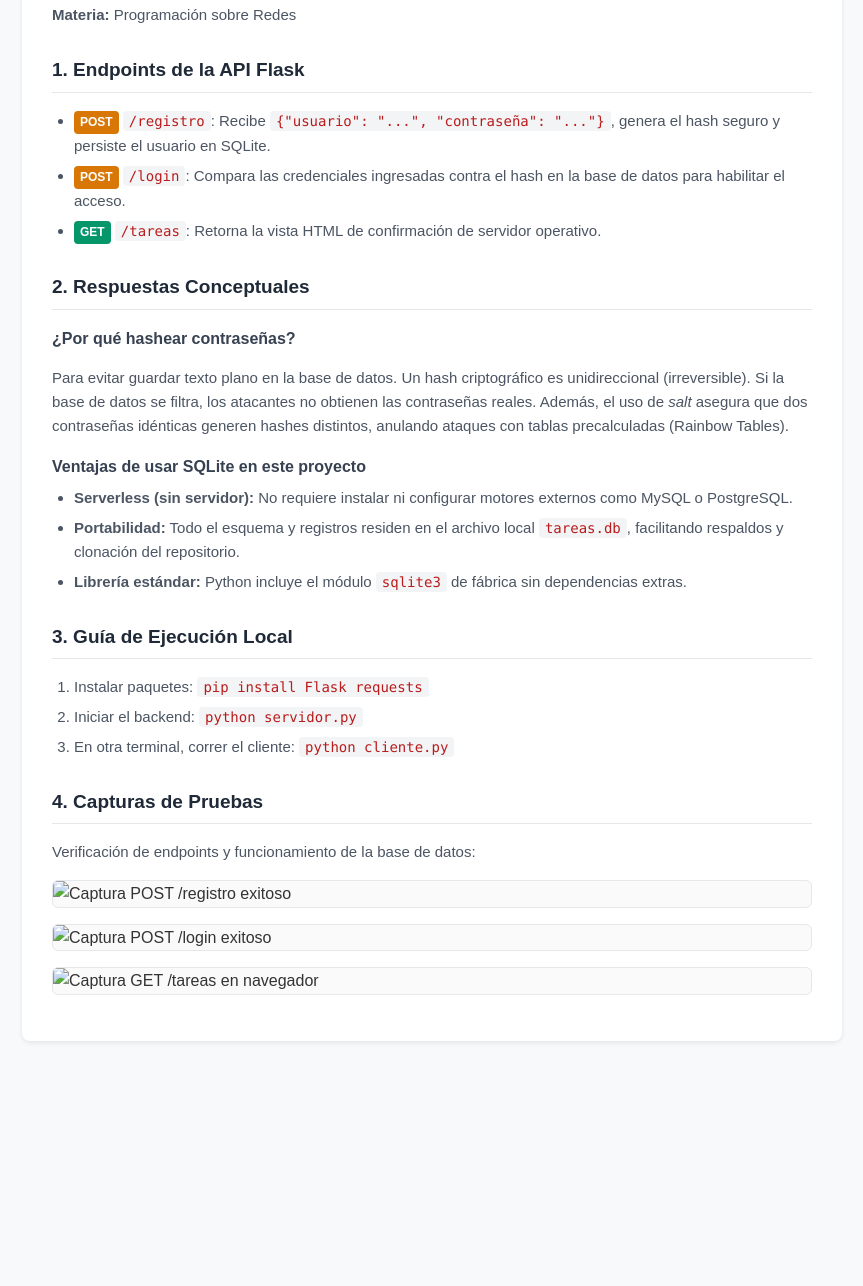
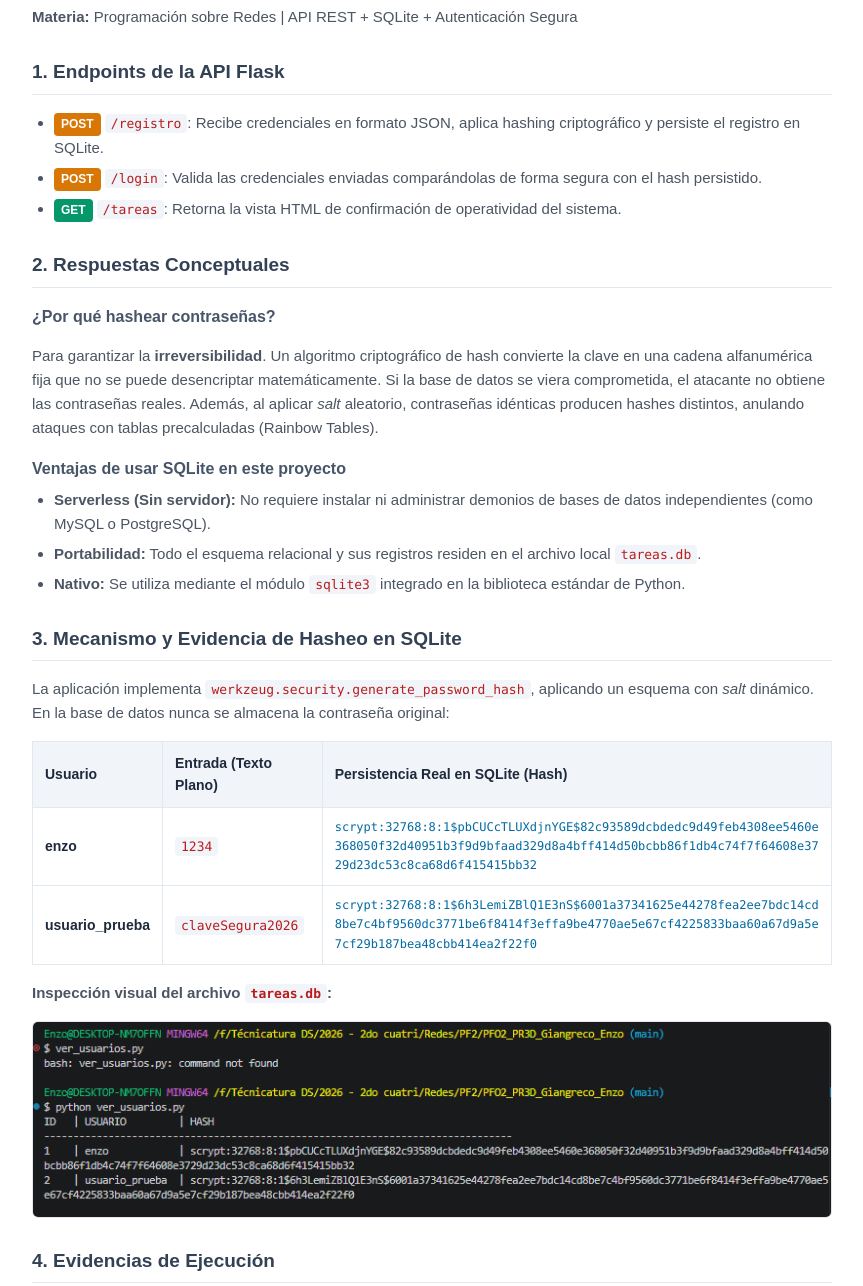
Before and after one commit to enluuca/PFO2_PR3D_Giangreco_Enzo, a plain HTML site: page index.html in a window 1280 px wide. Shown: the part 125-1411 px from the top of the page, without its empty margins (208-1071 px from the left). Before the commit the page ends 1196 px from the top, so only its background shows below. Drawn offline with Linux system fonts and the light colour scheme.

Commit message:
PFO2 v.02

```diff
--- a/index.html
+++ b/index.html
@@ -7,40 +7,40 @@
     <style>
         body {
             font-family: Arial, Helvetica, sans-serif;
-            background-color: #f7f9fa;
-            color: #333;
+            background-color: #f8fafc;
+            color: #1e293b;
             line-height: 1.6;
             margin: 0;
             padding: 30px 15px;
         }
 
         .container {
-            max-width: 760px;
+            max-width: 800px;
             margin: 0 auto;
             background: #ffffff;
-            padding: 30px;
+            padding: 32px;
             border-radius: 8px;
-            box-shadow: 0 2px 5px rgba(0, 0, 0, 0.08);
+            box-shadow: 0 2px 6px rgba(0, 0, 0, 0.06);
         }
 
         h1 {
             color: #1e3a8a;
-            border-bottom: 2px solid #e5e7eb;
+            border-bottom: 2px solid #e2e8f0;
             padding-bottom: 12px;
             margin-top: 0;
             font-size: 24px;
         }
 
         h2 {
-            color: #1f2937;
+            color: #334155;
             margin-top: 28px;
             font-size: 19px;
-            border-bottom: 1px solid #e5e7eb;
+            border-bottom: 1px solid #e2e8f0;
             padding-bottom: 6px;
         }
 
         h3 {
-            color: #374151;
+            color: #475569;
             font-size: 16px;
             margin-bottom: 6px;
         }
@@ -60,17 +60,17 @@
         }
 
         code {
-            background-color: #f3f4f6;
+            background-color: #f1f5f9;
             color: #b91c1c;
             padding: 2px 6px;
             border-radius: 4px;
-            font-size: 14px;
+            font-size: 13px;
             font-family: Consolas, monospace;
         }
 
-        .method {
+        .badge {
             display: inline-block;
-            padding: 2px 6px;
+            padding: 2px 7px;
             border-radius: 4px;
             font-size: 12px;
             font-weight: bold;
@@ -80,9 +80,35 @@
         .post { background-color: #d97706; }
         .get { background-color: #059669; }
 
+        /* Estilos de tabla comparativa */
+        .hash-table {
+            width: 100%;
+            border-collapse: collapse;
+            margin: 16px 0;
+            font-size: 14px;
+        }
+
+        .hash-table th, .hash-table td {
+            border: 1px solid #e2e8f0;
+            padding: 10px 12px;
+            text-align: left;
+        }
+
+        .hash-table th {
+            background-color: #f1f5f9;
+            color: #1e293b;
+        }
+
+        .hash-code {
+            font-family: Consolas, monospace;
+            font-size: 12px;
+            word-break: break-all;
+            color: #0369a1;
+        }
+
         .img-box {
-            margin: 16px 0;
-            border: 1px solid #e5e7eb;
+            margin: 16px 0 24px;
+            border: 1px solid #e2e8f0;
             border-radius: 6px;
             overflow: hidden;
             background: #fafafa;
@@ -90,7 +116,7 @@
 
         .img-box img {
             display: block;
-            max-width: 100%;
+            width: 100%;
             height: auto;
         }
     </style>
@@ -99,49 +125,76 @@
 
 <div class="container">
     <h1>PFO 2: Sistema de Gestión de Tareas con API y Base de Datos</h1>
-    <p><strong>Materia:</strong> Programación sobre Redes</p>
+    <p><strong>Materia:</strong> Programación sobre Redes | API REST + SQLite + Autenticación Segura</p>
 
     <h2>1. Endpoints de la API Flask</h2>
     <ul>
-        <li><span class="method post">POST</span> <code>/registro</code>: Recibe <code>{"usuario": "...", "contraseña": "..."}</code>, genera el hash seguro y persiste el usuario en SQLite.</li>
-        <li><span class="method post">POST</span> <code>/login</code>: Compara las credenciales ingresadas contra el hash en la base de datos para habilitar el acceso.</li>
-        <li><span class="method get">GET</span> <code>/tareas</code>: Retorna la vista HTML de confirmación de servidor operativo.</li>
+        <li><span class="badge post">POST</span> <code>/registro</code>: Recibe credenciales en formato JSON, aplica hashing criptográfico y persiste el registro en SQLite.</li>
+        <li><span class="badge post">POST</span> <code>/login</code>: Valida las credenciales enviadas comparándolas de forma segura con el hash persistido.</li>
+        <li><span class="badge get">GET</span> <code>/tareas</code>: Retorna la vista HTML de confirmación de operatividad del sistema.</li>
     </ul>
 
     <h2>2. Respuestas Conceptuales</h2>
 
     <h3>¿Por qué hashear contraseñas?</h3>
     <p>
-        Para evitar guardar texto plano en la base de datos. Un hash criptográfico es unidireccional (irreversible). Si la base de datos se filtra, los atacantes no obtienen las contraseñas reales. Además, el uso de <em>salt</em> asegura que dos contraseñas idénticas generen hashes distintos, anulando ataques con tablas precalculadas (Rainbow Tables).
+        Para garantizar la <strong>irreversibilidad</strong>. Un algoritmo criptográfico de hash convierte la clave en una cadena alfanumérica fija que no se puede desencriptar matemáticamente. Si la base de datos se viera comprometida, el atacante no obtiene las contraseñas reales. Además, al aplicar <em>salt</em> aleatorio, contraseñas idénticas producen hashes distintos, anulando ataques con tablas precalculadas (Rainbow Tables).
     </p>
 
     <h3>Ventajas de usar SQLite en este proyecto</h3>
     <ul>
-        <li><strong>Serverless (sin servidor):</strong> No requiere instalar ni configurar motores externos como MySQL o PostgreSQL.</li>
-        <li><strong>Portabilidad:</strong> Todo el esquema y registros residen en el archivo local <code>tareas.db</code>, facilitando respaldos y clonación del repositorio.</li>
-        <li><strong>Librería estándar:</strong> Python incluye el módulo <code>sqlite3</code> de fábrica sin dependencias extras.</li>
+        <li><strong>Serverless (Sin servidor):</strong> No requiere instalar ni administrar demonios de bases de datos independientes (como MySQL o PostgreSQL).</li>
+        <li><strong>Portabilidad:</strong> Todo el esquema relacional y sus registros residen en el archivo local <code>tareas.db</code>.</li>
+        <li><strong>Nativo:</strong> Se utiliza mediante el módulo <code>sqlite3</code> integrado en la biblioteca estándar de Python.</li>
     </ul>
 
-    <h2>3. Guía de Ejecución Local</h2>
-    <ol>
-        <li>Instalar paquetes: <code>pip install Flask requests</code></li>
-        <li>Iniciar el backend: <code>python servidor.py</code></li>
-        <li>En otra terminal, correr el cliente: <code>python cliente.py</code></li>
-    </ol>
+    <h2>3. Mecanismo y Evidencia de Hasheo en SQLite</h2>
+    <p>
+        La aplicación implementa <code>werkzeug.security.generate_password_hash</code>, aplicando un esquema con <em>salt</em> dinámico. En la base de datos nunca se almacena la contraseña original:
+    </p>
 
-    <h2>4. Capturas de Pruebas</h2>
-    <p>Verificación de endpoints y funcionamiento de la base de datos:</p>
+    <table class="hash-table">
+        <thead>
+            <tr>
+                <th>Usuario</th>
+                <th>Entrada (Texto Plano)</th>
+                <th>Persistencia Real en SQLite (Hash)</th>
+            </tr>
+        </thead>
+        <tbody>
+            <tr>
+                <td><strong>enzo</strong></td>
+                <td><code>1234</code></td>
+                <td class="hash-code">scrypt:32768:8:1$pbCUCcTLUXdjnYGE$82c93589dcbdedc9d49feb4308ee5460e368050f32d40951b3f9d9bfaad329d8a4bff414d50bcbb86f1db4c74f7f64608e3729d23dc53c8ca68d6f415415bb32</td>
+            </tr>
+            <tr>
+                <td><strong>usuario_prueba</strong></td>
+                <td><code>claveSegura2026</code></td>
+                <td class="hash-code">scrypt:32768:8:1$6h3LemiZBlQ1E3nS$6001a37341625e44278fea2ee7bdc14cd8be7c4bf9560dc3771be6f8414f3effa9be4770ae5e67cf4225833baa60a67d9a5e7cf29b187bea48cbb414ea2f22f0</td>
+            </tr>
+        </tbody>
+    </table>
 
+    <p><strong>Inspección visual del archivo <code>tareas.db</code>:</strong></p>
     <div class="img-box">
-        <img src="captura_registro.png" alt="Captura POST /registro exitoso">
+        <img src="capturas/hasheo_bd.png" alt="Captura de contraseñas hasheadas en SQLite">
     </div>
 
+    <h2>4. Evidencias de Ejecución</h2>
+
+    <p><strong>1. Prueba de Registro (POST /registro):</strong></p>
     <div class="img-box">
-        <img src="captura_login.png" alt="Captura POST /login exitoso">
+        <img src="capturas/registro.png" alt="Captura de Registro exitoso">
     </div>
 
+    <p><strong>2. Prueba de Inicio de Sesión (POST /login):</strong></p>
     <div class="img-box">
-        <img src="captura_tareas.png" alt="Captura GET /tareas en navegador">
+        <img src="capturas/login.png" alt="Captura de Login exitoso">
+    </div>
+
+    <p><strong>3. Consulta Web (GET /tareas):</strong></p>
+    <div class="img-box">
+        <img src="capturas/tareas.png" alt="Captura de vista web /tareas">
     </div>
 </div>
 
```
Also changed, not shown: capturas/hasheo_bd.png (added), capturas/login.png (added), capturas/registro.png (added), capturas/tareas.png (added), 4 other files.
